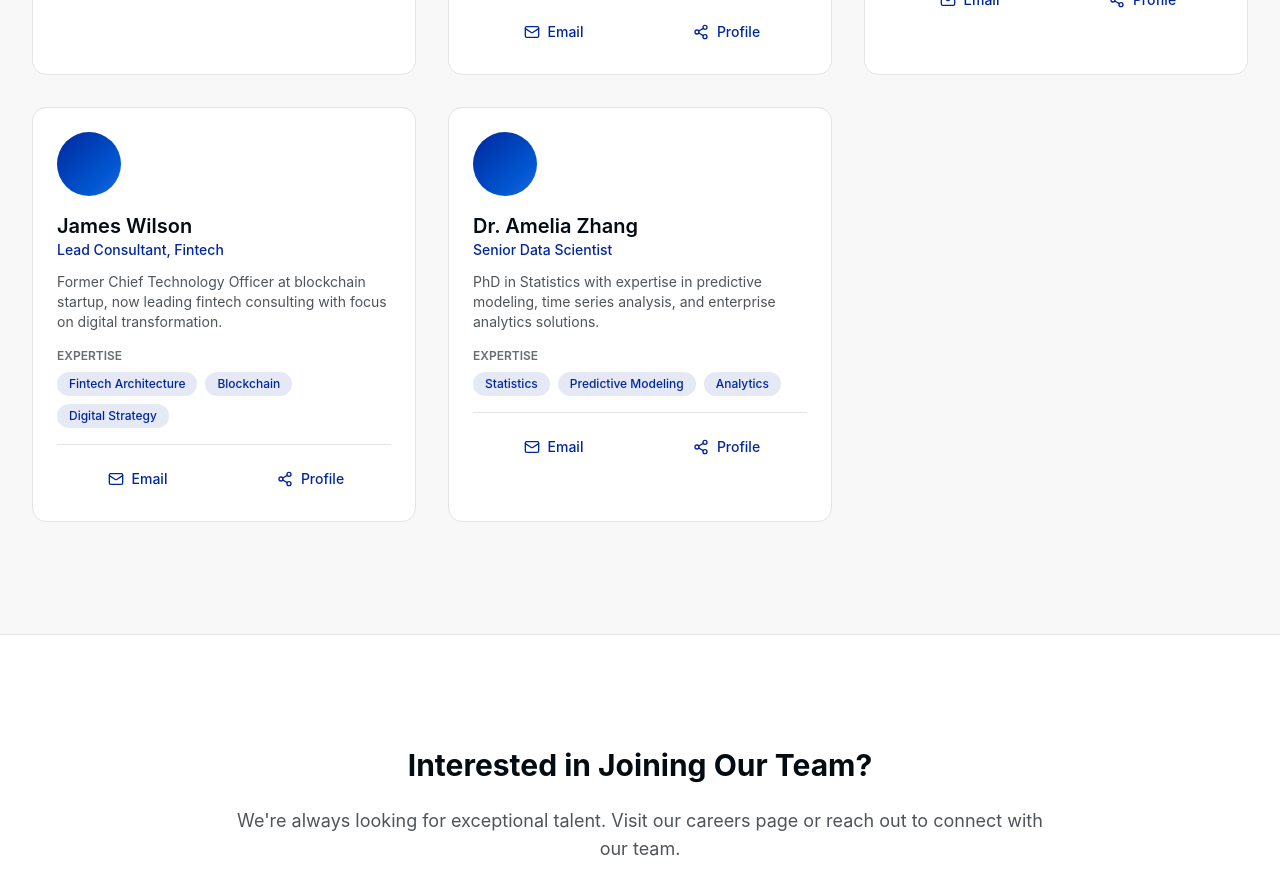
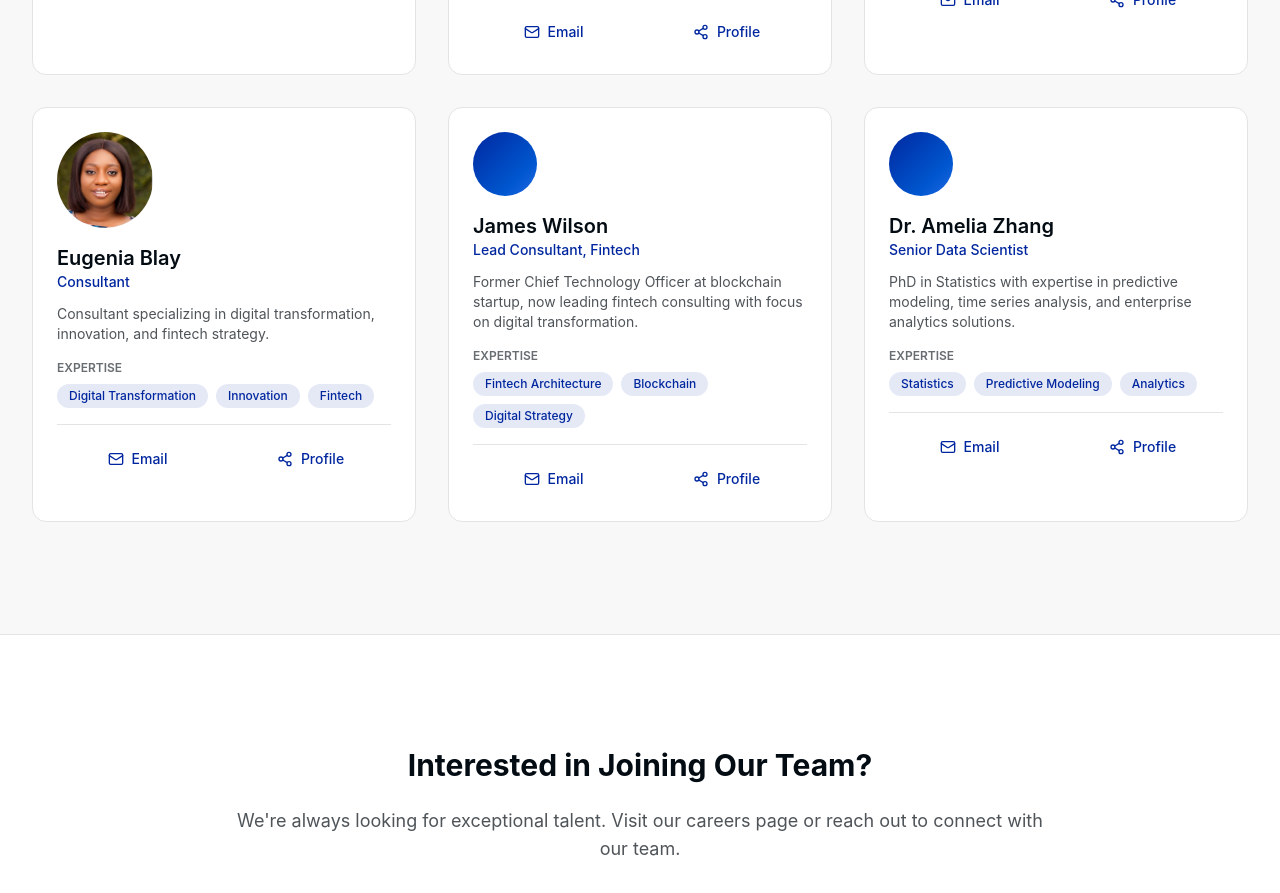
Before and after one commit to KnowledgeInnovations/datanyansa-1l, a Next.js app: page /team in a window 1280 px wide. Shown: the part 1480-2373 px from the top of the page. Built offline with nearby package versions, Linux system fonts and the light colour scheme.

Commit message:
feat: add new team member Eugenia Blay with role and bio

```diff
--- a/app/team/page.tsx
+++ b/app/team/page.tsx
@@ -53,6 +53,13 @@ const teamMembers: TeamMember[] = [
     bio: 'Frontend-focused full-stack developer building web and mobile products with modern JavaScript and TypeScript technologies.',
     expertise: ['React Native', 'React', 'Next.js', 'TypeScript'],
     image: '/julia-osei.png',
+  },
+  {
+    name: 'Eugenia Blay',
+    role: 'Consultant',
+    bio: 'Consultant specializing in digital transformation, innovation, and fintech strategy.',
+    expertise: ['Digital Transformation', 'Innovation', 'Fintech'],
+    image: '/eugenia-blay.png',
   },
   {
     name: 'James Wilson',
```
Also changed, not shown: public/eugenia-blay.png (added).
